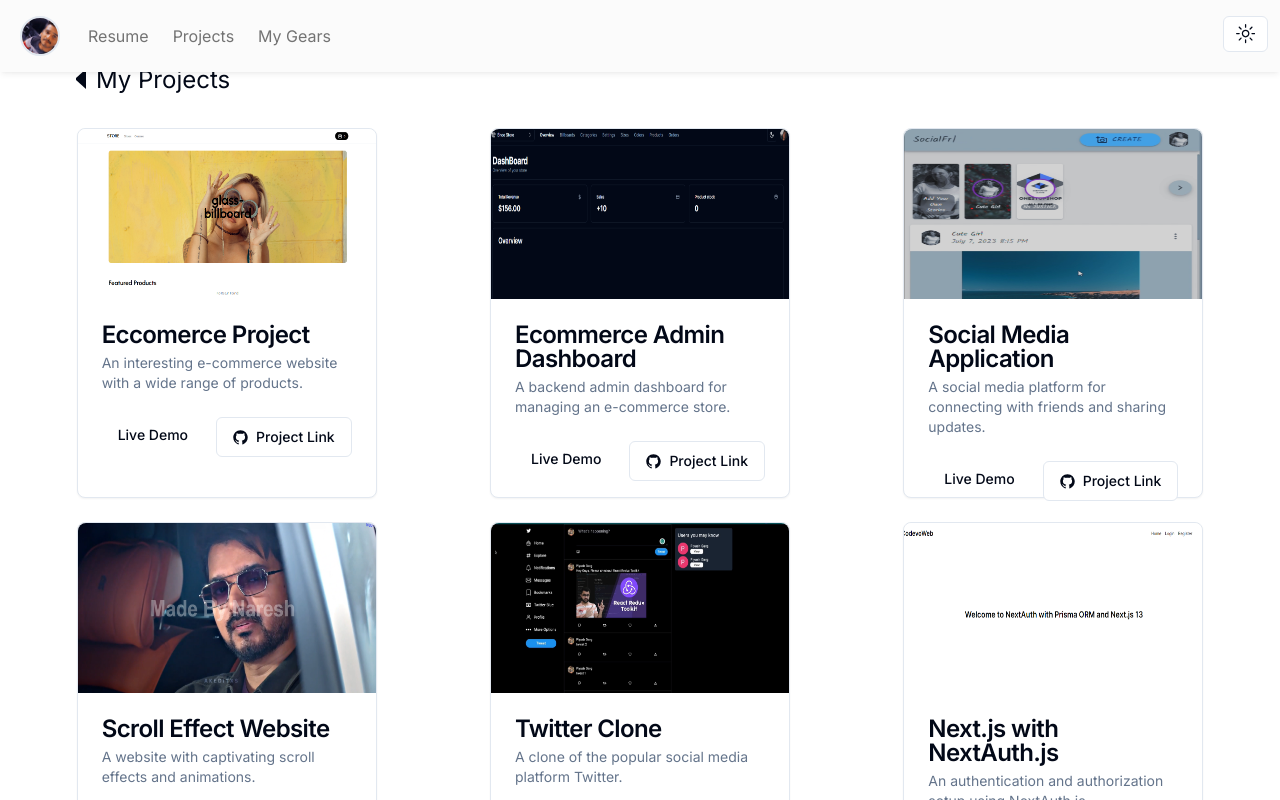
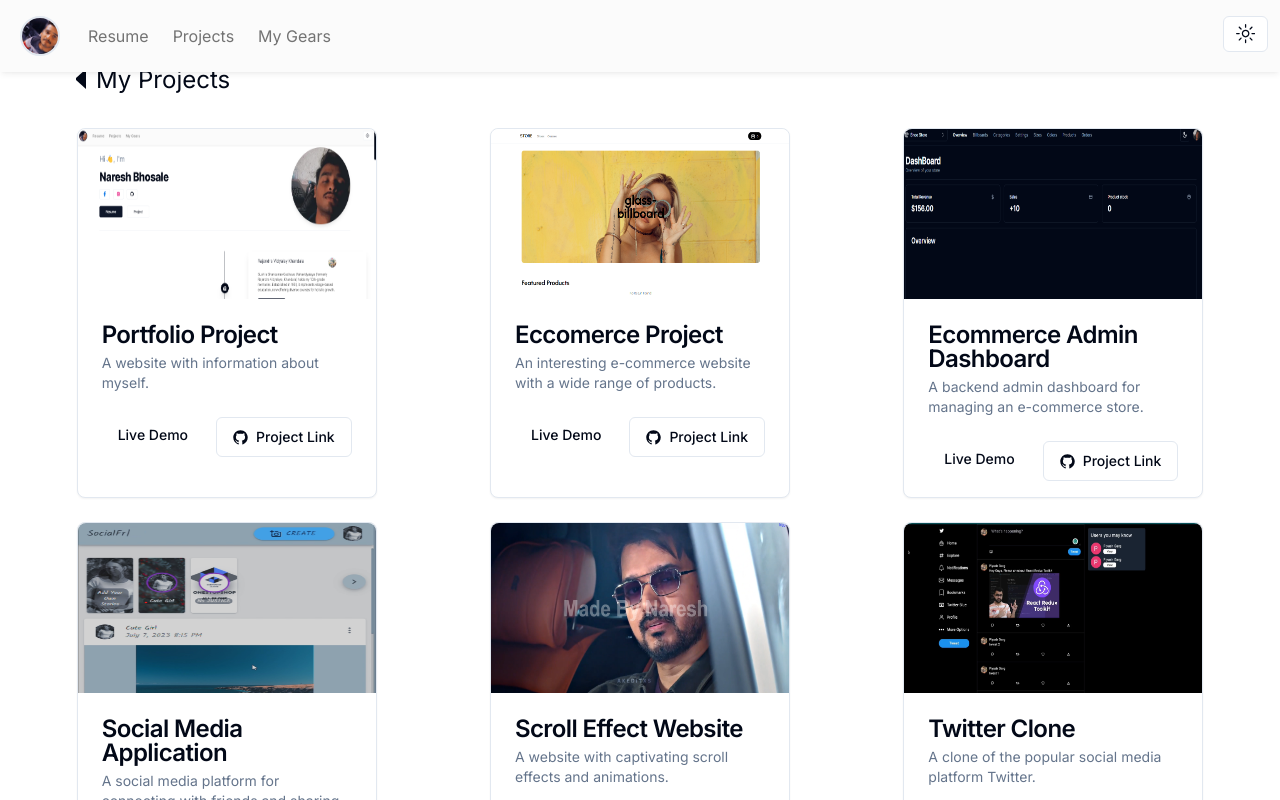
Before and after one commit to WebNaresh/resume-website, a Next.js app: page /projects in a window 1280 px wide. Shown: the top 800 px of the page. Built offline with nearby package versions, Linux system fonts and the light colour scheme.

Commit message:
small changes 2

```diff
--- a/app/(combine)/mygears/page.tsx
+++ b/app/(combine)/mygears/page.tsx
@@ -19,6 +19,13 @@ const Page = (props: Props) => {
 export default Page;
 
 const array: GearCardInterface[] = [
+  {
+    name: "My GirlFriend",
+    description: "My love which i fool you",
+    image: "/my-girlfriend.png",
+    amazonLink:
+      "https://www.amazon.in/Mom-Says-Girlfriend-Subhasis-Das/dp/8129117037?keywords=mom+says+no+girlfriend&sr=8-1&linkId=8749fcb92193b588a6f0815b29030ee5&language=en_IN&ref_=as_li_ss_tl",
+  },
   {
     name: "My Vertical Monitor",
     description: "HP M24f 23.8-Inch(60.45cm)",
--- a/app/(combine)/projects/page.tsx
+++ b/app/(combine)/projects/page.tsx
@@ -18,6 +18,13 @@ const Projects = (props: Props) => {
 
 export default Projects;
 const projects: ProjectDetails[] = [
+  {
+    projectName: "Portfolio Project",
+    description: "A website with information about myself.",
+    GitLink: "https://github.com/WebNaresh/resume-website",
+    LiveLink: "/",
+    screenshot: "/resume-web.png",
+  },
   {
     projectName: "Eccomerce Project",
     description:
```
Also changed, not shown: public/my-girlfriend.png (added), public/resume-web.png (added).
